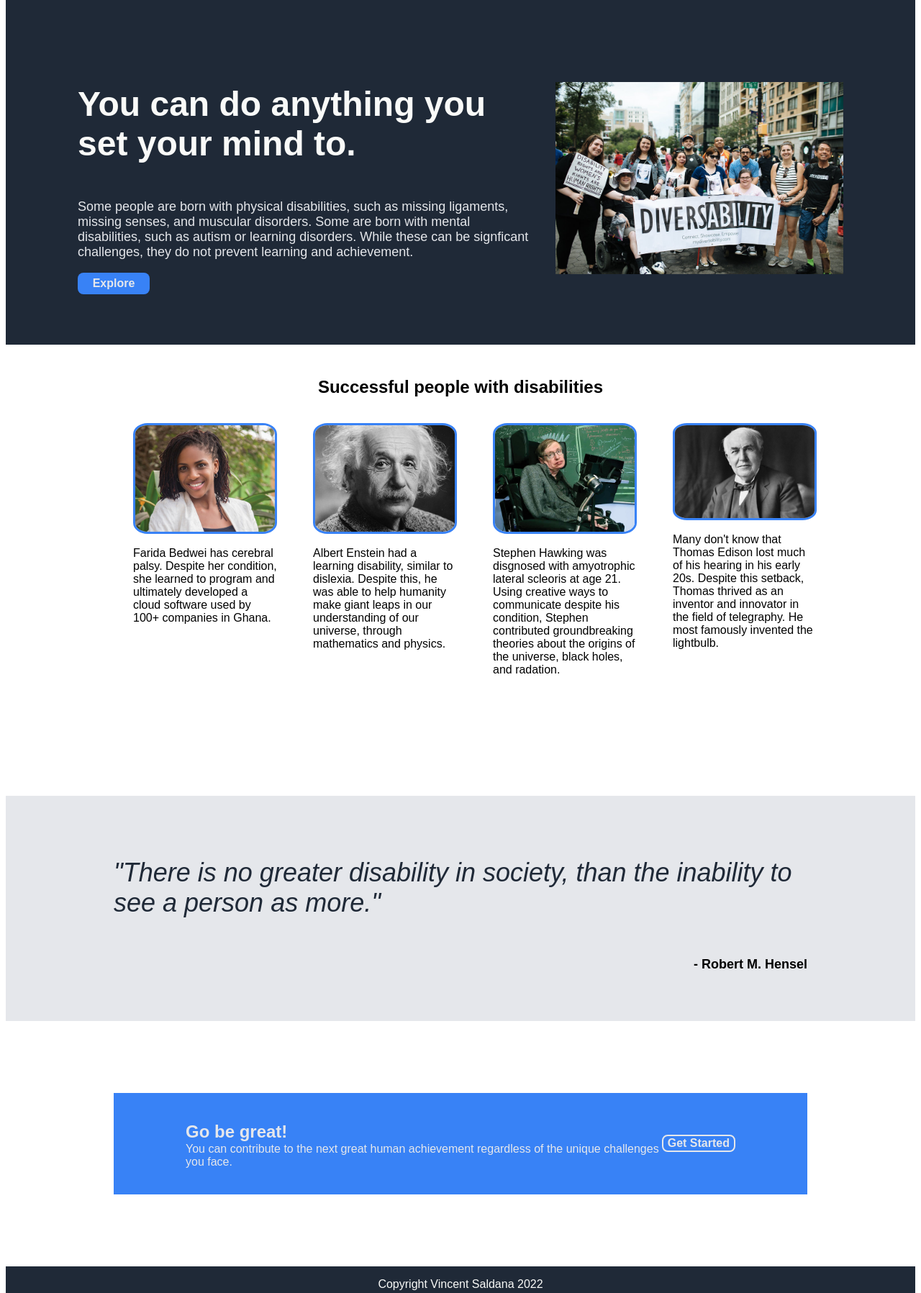
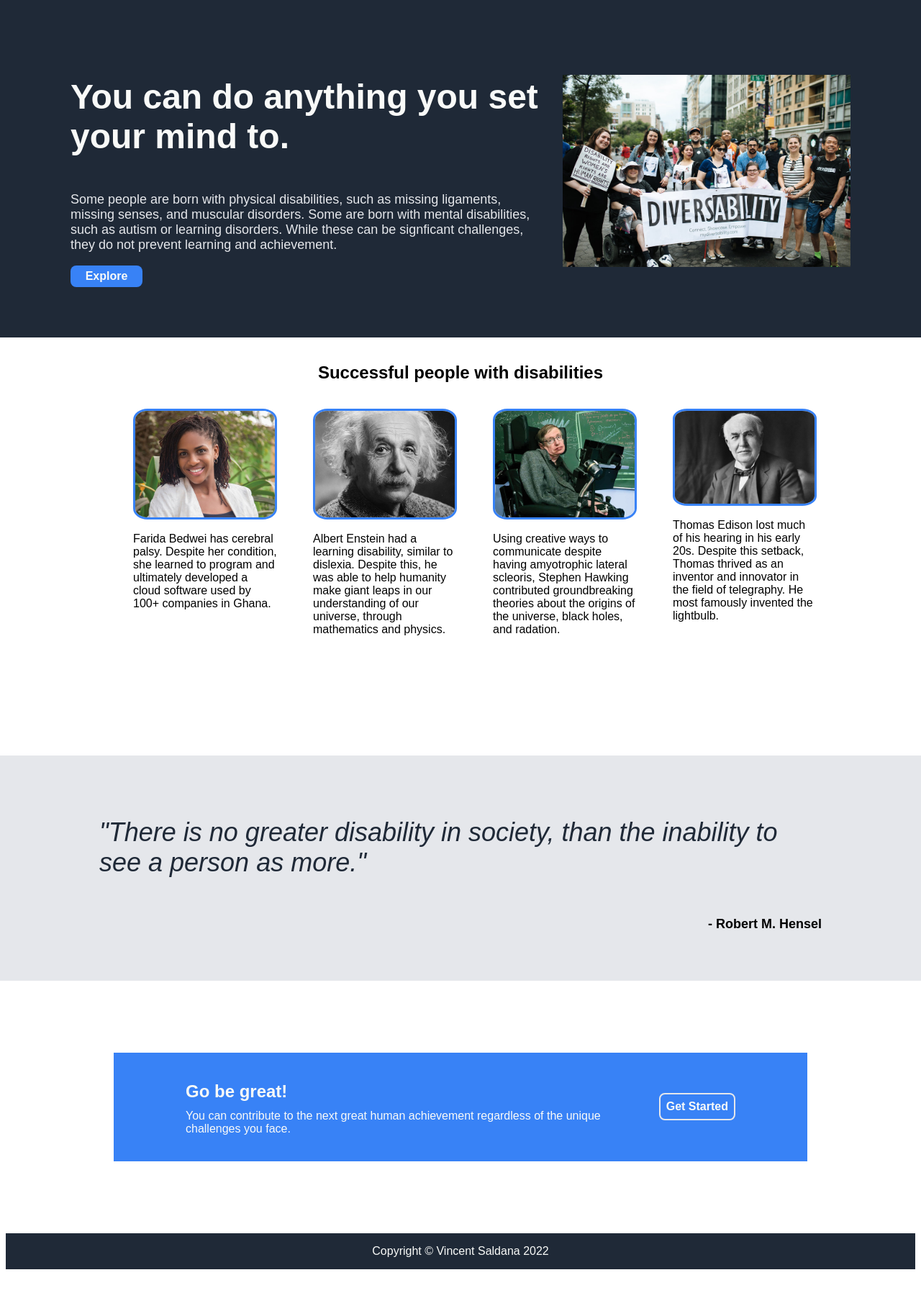
Before and after one commit to importvince/landing-page, a plain HTML site: page index.html in a window 1280 px wide. Shown: the part 69-1866 px from the top of the page at 72% size. After the commit the page ends 1841 px from the top, so only its background shows below. Drawn offline with Linux system fonts and the light colour scheme.

Commit message:
Finish touch ups for final draft

```diff
--- a/index.html
+++ b/index.html
@@ -23,7 +23,7 @@
             <div class="header-main-text">
                 <h1>You can do anything you set your mind to.</h1>
                 <p>Some people are born with physical disabilities, such as missing ligaments, missing senses, and muscular disorders. Some are born with mental disabilities, such as autism or learning disorders. While these can be signficant challenges, they do not prevent learning and achievement.</p>
-                <button class="regular-button">Explore</button>
+                <button class="regular-button" onclick="window.location.href='https://theodinproject.com';">Explore</button>
             </div>
             <img src="images/parade.jpg">
         </div>
@@ -35,8 +35,8 @@
             <ul>
                 <li class="example"> <img src="images/farida-bedwei.jpg"><br>Farida Bedwei has cerebral palsy. Despite her condition, she learned to program and ultimately developed a cloud software used by 100+ companies in Ghana. </li>
                 <li class="example"> <img src="images/albert-einstein.jpg"><br>Albert Enstein had a learning disability, similar to dislexia. Despite this, he was able to help humanity make giant leaps in our understanding of our universe, through mathematics and physics.</li>
-                <li class="example"><img src="images/stephen-hawking.jpg"><br>Stephen Hawking was disgnosed with amyotrophic lateral scleoris at age 21. Using creative ways to communicate despite his condition, Stephen contributed groundbreaking theories about the origins of the universe, black holes, and radation.</li>
-                <li class="example"><img src="images/thomas-edison.jpg"><br>Many don't know that Thomas Edison lost much of his hearing in his early 20s. Despite this setback, Thomas thrived as an inventor and innovator in the field of telegraphy. He most famously invented the lightbulb. </li>
+                <li class="example"><img src="images/stephen-hawking.jpg"><br>Using creative ways to communicate despite having amyotrophic lateral scleoris, Stephen Hawking contributed groundbreaking theories about the origins of the universe, black holes, and radation.</li>
+                <li class="example"><img src="images/thomas-edison.jpg"><br>Thomas Edison lost much of his hearing in his early 20s. Despite this setback, Thomas thrived as an inventor and innovator in the field of telegraphy. He most famously invented the lightbulb. </li>
             </ul>
         </div>
     </section>
@@ -54,12 +54,12 @@
                 <h3>Go be great!</h3>
                 <p>You can contribute to the next great human achievement regardless of the unique challenges you face.</p>
             </div>
-            <button class="inverse-button" href="">Get Started</button>
+            <button class="inverse-button" onclick="window.location.href='https://theodinproject.com';">Get Started</button>
         </div>
     </section>
 
     <footer>
-        <p>Copyright Vincent Saldana 2022</p>
+        <p>Copyright  ©  Vincent Saldana 2022</p>
     </footer>
 
 </body>
--- a/style.css
+++ b/style.css
@@ -32,10 +32,8 @@ button,
 }
 
 button {
-   /* width: 100px;
-    height: 30px; */
     font-size: 16px;
-    color: #e5e7eb;
+    color: #F9FAF8;
     font-weight: bold;
     border-radius: 8px;
     cursor: pointer;
@@ -57,9 +55,10 @@ button {
     color: #1f2937;
 }
 
-.quote {
+.quote-container {
     background-color: #e5e7eb;
     padding: 50px 150px;
+    margin: 0px -20px;
 }
 
 .quote-text {
@@ -75,6 +74,12 @@ button {
 }
 
 /* custom CSS */
+
+header {
+    display: flex;
+    flex-direction: column;
+    margin: -10px;
+}
 
 .header-links {
     display: flex;
@@ -101,8 +106,9 @@ button {
 }
 
 .header-main > img {
-    width: 400px;
-    height: auto;
+    flex: 1;
+    min-width: 400px;
+    min-height: 0;
 }
 
 .header-main-text {
@@ -113,7 +119,7 @@ button {
 }
 
 .regular-button {
-    width: 100px; /* fix */
+    width: 100px;
     height: 30px;
     flex: auto;
 }
@@ -165,6 +171,7 @@ button {
     margin: 100px 150px;
     display: flex;
     justify-content: center;
+    gap: 20px;
 }
 
 .cta-box-text {
@@ -172,18 +179,20 @@ button {
     flex-direction: column;
     justify-content: center;
     align-items: flex-start;
-    color: #e5e7eb;
+    color: #F9FAF8;
 }
 
 .cta-box-text > h3 {
     font-size: 24px;
-    margin: 20px 0 -15px 0;
+    margin: 20px 0 -5px 0;
 }
 
 .inverse-button {
     width: fit-content;
+    height: auto;
     flex: 0 0 auto;
     align-self: center;
+    padding: 8px;
 }
 
 footer {
@@ -191,28 +200,3 @@ footer {
     justify-content: center;
     align-items: center;
 }
-
-/* ideas for next steps::
-
-update flex wrap on info section - done, but not perfect. is it possible to avoid the full screen stretch for edison?
-
-update text color in cta section - done
-update size of cta section  -done
-
-fix gap between h3 and p in cta section - done
-
-fix button position in cta section - done
-
-update edison photo to match size if possible
-
-update gaps between pics and description - done
-
-update gap in header links - done
-
-update shrink behavior of all sections
-
-add links to buttons
-
-fix grey box in quote section to full page width
-
-*/
```
Also changed, not shown: 1 other file.
